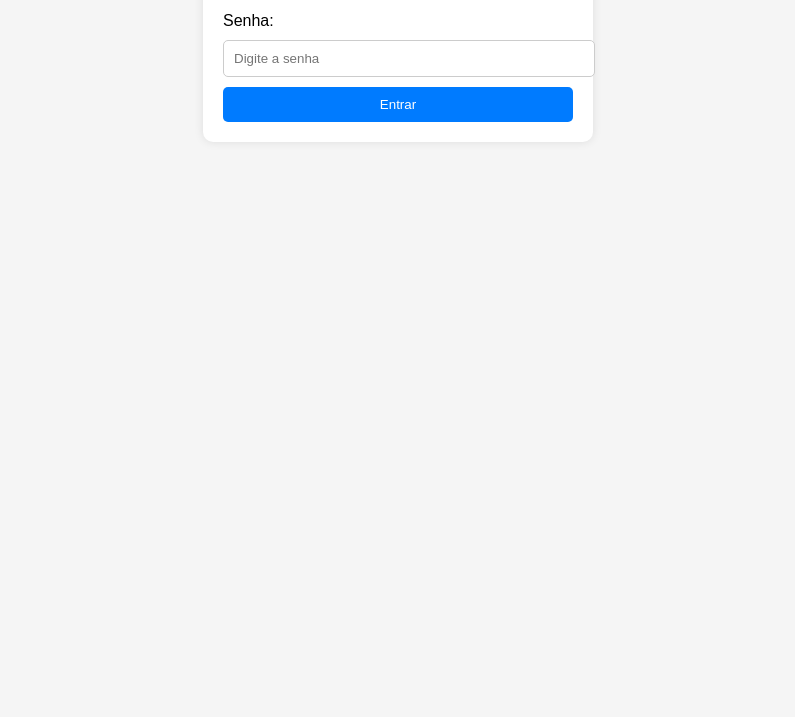
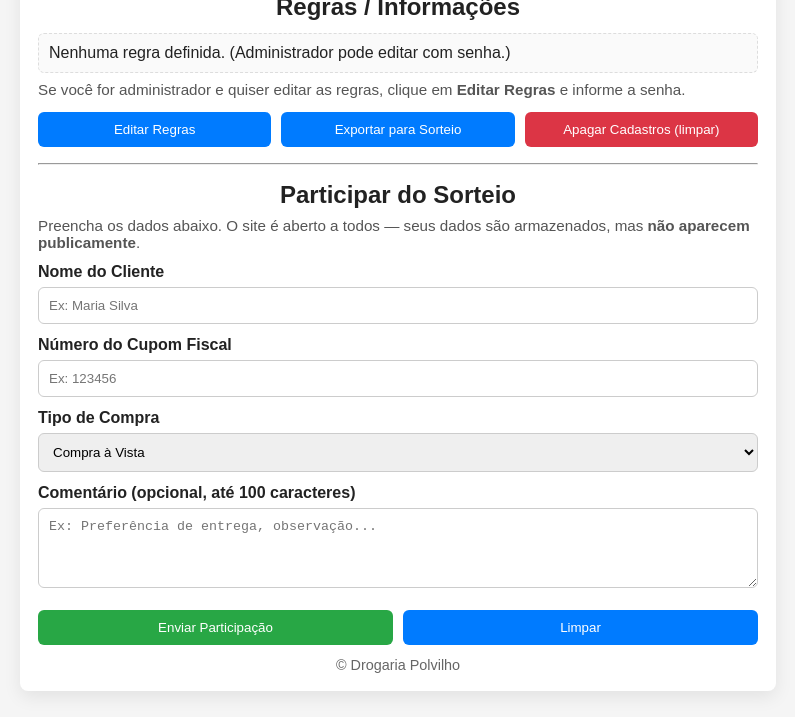
Before and after one commit to DrogariaPolvilho/sorteio-drogariapolvilho, a plain HTML site: page index.html in a window 1280 px wide. Shown: the part 104-821 px from the top of the page, without its empty margins (242-1037 px from the left). Before the commit the page ends 800 px from the top, so only its background shows below. Drawn offline with Linux system fonts and the light colour scheme.

Commit message:
Update index.html
Inclui campos novos melhorei o site

```diff
--- a/index.html
+++ b/index.html
@@ -1,131 +1,222 @@
 <!DOCTYPE html>
 <html lang="pt-BR">
 <head>
-  <meta charset="UTF-8" />
-  <meta name="viewport" content="width=device-width, initial-scale=1.0" />
-  <title>Sistema de Cupons</title>
+  <meta charset="utf-8" />
+  <meta name="viewport" content="width=device-width, initial-scale=1" />
+  <title>Sorteio Drogaria Polvilho</title>
   <style>
-    body { font-family: Arial, sans-serif; padding: 20px; background: #f5f5f5; }
-    h1 { text-align: center; }
-    .container { max-width: 500px; margin: 0 auto; background: #fff; padding: 20px; border-radius: 10px; box-shadow: 0 0 10px rgba(0,0,0,0.1); }
-    input, button, select { width: 100%; padding: 10px; margin-top: 10px; border-radius: 5px; border: 1px solid #ccc; }
-    button { background: #007bff; color: white; border: none; cursor: pointer; }
-    button:hover { background: #0056b3; }
-    .cupom-item { background: #e9e9e9; padding: 10px; margin-top: 5px; border-radius: 5px; }
-    #loginBox { max-width: 350px; margin: 0 auto; }
+    body { font-family: Arial, sans-serif; padding: 18px; background: #f5f5f5; color:#222 }
+    .container { max-width: 720px; margin: 0 auto; background:#fff; padding:18px; border-radius:8px; box-shadow:0 6px 18px rgba(0,0,0,0.08); }
+    h1,h2{ text-align:center; margin:8px 0; }
+    label{ display:block; margin-top:12px; font-weight:600; }
+    input[type="text"], input[type="number"], textarea, select, button {
+      width:100%; padding:10px; margin-top:6px; border-radius:6px; border:1px solid #ccc; box-sizing:border-box;
+    }
+    textarea { min-height:80px; resize:vertical; }
+    .row { display:flex; gap:10px; }
+    .row > * { flex:1; }
+    .small { max-width:160px; }
+    .actions { display:flex; gap:10px; margin-top:14px; }
+    .btn { background:#007bff; color:white; border:none; cursor:pointer; padding:10px 14px; border-radius:6px; }
+    .btn.secondary { background:#28a745; }
+    .btn.danger { background:#dc3545; }
+    .note { font-size:0.95rem; color:#555; margin-top:8px; }
+    .rules { background:#fafafa; border:1px dashed #ddd; padding:10px; border-radius:6px; margin-top:12px; }
+    .footer { text-align:center; font-size:0.9rem; color:#666; margin-top:12px; }
+    .hidden { display:none !important; }
   </style>
 </head>
 <body>
+  <div class="container">
+    <h1>Sorteio — Drogaria Polvilho</h1>
 
-  <!-- LOGIN -->
-  <div id="loginBox" class="container">
-    <h2>Login do Administrador</h2>
-    <label>Senha:</label>
-    <input type="password" id="senhaLogin" placeholder="Digite a senha" />
-    <button onclick="fazerLogin()">Entrar</button>
-  </div>
+    <h2>Regras / Informações</h2>
+    <div id="rulesDisplay" class="rules"></div>
+    <div class="note">Se você for administrador e quiser editar as regras, clique em <strong>Editar Regras</strong> e informe a senha.</div>
+    <div class="actions" style="margin-top:8px;">
+      <button class="btn" onclick="editarRegras()">Editar Regras</button>
+      <button class="btn" onclick="abrirExport()">Exportar para Sorteio</button>
+      <button class="btn danger" onclick="apagarDados()">Apagar Cadastros (limpar)</button>
+    </div>
 
-  <!-- SISTEMA -->
-  <div id="app" class="container" style="display:none;">
-    <h1>Cadastro de Cupons</h1>
+    <hr style="margin:16px 0">
 
-    <label>Nome do Cliente:</label>
-    <input type="text" id="nome" placeholder="Ex: Maria Silva" />
+    <h2>Participar do Sorteio</h2>
+    <div class="note">Preencha os dados abaixo. O site é aberto a todos — seus dados são armazenados, mas <strong>não aparecem publicamente</strong>.</div>
 
-    <label>Tipo de Cliente:</label>
+    <label for="nome">Nome do Cliente</label>
+    <input id="nome" type="text" placeholder="Ex: Maria Silva" maxlength="100" />
+
+    <label for="cupom">Número do Cupom Fiscal</label>
+    <input id="cupom" type="text" placeholder="Ex: 123456" maxlength="50" />
+
+    <label for="tipoCliente">Tipo de Compra</label>
     <select id="tipoCliente" onchange="mostrarEmpresa()">
-      <option value="avista">Cliente à Vista</option>
-      <option value="empresa">Cliente Empresa</option>
+      <option value="avista">Compra à Vista</option>
+      <option value="convenio">Compra Convênio</option>
     </select>
 
-    <div id="campoEmpresa" style="display:none;">
-      <label>Nome da Empresa:</label>
-      <input type="text" id="empresa" placeholder="Nome da empresa" />
+    <div id="campoEmpresa" class="hidden">
+      <label for="empresa">Nome da Empresa (convênio)</label>
+      <input id="empresa" type="text" placeholder="Nome da empresa" maxlength="120" />
     </div>
 
-    <label>Número do Cupom Fiscal:</label>
-    <input type="text" id="cupom" placeholder="Ex: 123456" />
+    <label for="comentario">Comentário (opcional, até 100 caracteres)</label>
+    <textarea id="comentario" maxlength="100" placeholder="Ex: Preferência de entrega, observação..."></textarea>
 
-    <button onclick="adicionarCupom()">Cadastrar Cupom</button>
+    <div style="display:flex; gap:10px; margin-top:12px;">
+      <button class="btn secondary" onclick="adicionarCupom()">Enviar Participação</button>
+      <button class="btn" onclick="limparFormulario()">Limpar</button>
+    </div>
 
-    <h2>Cupons Cadastrados</h2>
-    <div id="lista"></div>
+    <div id="mensagem" class="note" style="margin-top:10px;"></div>
 
-    <button onclick="exportar()" style="background: green; margin-top:20px;">Exportar para Sorteio</button>
+    <div class="footer">© Drogaria Polvilho</div>
   </div>
 
   <script>
-    const SENHA_CORRETA = "@Dp10092015@"; // altere aqui a senha
+    // SENHAS ADMIN
+    const EXPORT_PASSWORD = "@Dp1002015@";   // usada para exportar/apagar dados
+    const RULES_PASSWORD  = "@Dp10092015@";  // usada para editar o campo regras
 
-    let cupons = JSON.parse(localStorage.getItem('cupons')) || [];
+    // Chave no localStorage
+    const STORAGE_KEY = "sorteio_cupons_drogariapolvilho";
+    const STORAGE_RULES = "sorteio_regras_drogariapolvilho";
 
-    function fazerLogin() {
-      const senha = document.getElementById('senhaLogin').value;
-      if (senha === SENHA_CORRETA) {
-        document.getElementById('loginBox').style.display = 'none';
-        document.getElementById('app').style.display = 'block';
-      } else {
-        alert('Senha incorreta!');
-      }
+    // Carrega regras e exibe
+    function carregarRegras() {
+      const r = localStorage.getItem(STORAGE_RULES) || "Nenhuma regra definida. (Administrador pode editar com senha.)";
+      document.getElementById('rulesDisplay').textContent = r;
     }
 
+    // Mostrar/ocultar campo empresa
     function mostrarEmpresa() {
       const tipo = document.getElementById('tipoCliente').value;
-      document.getElementById('campoEmpresa').style.display = tipo === 'empresa' ? 'block' : 'none';
+      document.getElementById('campoEmpresa').classList.toggle('hidden', tipo !== 'convenio');
     }
 
-    function atualizarLista() {
-      const lista = document.getElementById('lista');
-      lista.innerHTML = '';
-      cupons.forEach(c => {
-        lista.innerHTML += `<div class='cupom-item'><strong>${c.cupom}</strong> - ${c.nome} (${c.tipo}${c.empresa ? ' - ' + c.empresa : ''})</div>`;
-      });
+    // limpar form
+    function limparFormulario() {
+      document.getElementById('nome').value = "";
+      document.getElementById('cupom').value = "";
+      document.getElementById('comentario').value = "";
+      document.getElementById('empresa').value = "";
+      document.getElementById('tipoCliente').value = "avista";
+      mostrarEmpresa();
+      document.getElementById('mensagem').textContent = "";
     }
 
+    // Adicionar cupom (aberto ao público)
     function adicionarCupom() {
       const nome = document.getElementById('nome').value.trim();
       const cupom = document.getElementById('cupom').value.trim();
       const tipo = document.getElementById('tipoCliente').value;
-      const empresa = document.getElementById('empresa').value.trim();
+      const empresa = (tipo === 'convenio') ? document.getElementById('empresa').value.trim() : "";
+      const comentario = document.getElementById('comentario').value.trim().slice(0,100);
 
       if (!nome || !cupom) {
-        alert('Preencha todos os campos obrigatórios.');
+        document.getElementById('mensagem').textContent = "Preencha nome e número do cupom.";
         return;
       }
 
-      if (tipo === 'empresa' && !empresa) {
-        alert('Informe o nome da empresa.');
+      // Carrega array existente
+      const data = JSON.parse(localStorage.getItem(STORAGE_KEY) || "[]");
+
+      // Verifica duplicata do cupom
+      if (data.some(d => d.cupom === cupom)) {
+        document.getElementById('mensagem').textContent = "Este número de cupom já foi cadastrado.";
         return;
       }
 
-      if (cupons.some(c => c.cupom === cupom)) {
-        alert('Este número de cupom já está cadastrado!');
+      // Criar registro com data/hora
+      const agora = new Date();
+      const registro = {
+        nome: nome,
+        cupom: cupom,
+        tipo: tipo,
+        empresa: empresa,
+        comentario: comentario,
+        data_inclusao: agora.toISOString() // armazena em ISO para consistência
+      };
+
+      data.push(registro);
+      localStorage.setItem(STORAGE_KEY, JSON.stringify(data));
+
+      limparFormulario();
+      document.getElementById('mensagem').textContent = "Participação cadastrada com sucesso. Boa sorte!";
+    }
+
+    // Exportar — protegido por senha
+    function abrirExport() {
+      const pwd = prompt("Informe a senha para exportar os dados:");
+      if (pwd !== EXPORT_PASSWORD) {
+        alert("Senha incorreta. Operação cancelada.");
+        return;
+      }
+      exportar();
+    }
+
+    function exportar() {
+      const data = JSON.parse(localStorage.getItem(STORAGE_KEY) || "[]");
+      if (!data.length) {
+        alert("Não há registros a exportar.");
         return;
       }
 
-      cupons.push({ nome, cupom, tipo, empresa: tipo === 'empresa' ? empresa : '' });
-      localStorage.setItem('cupons', JSON.stringify(cupons));
-      atualizarLista();
+      // Monta CSV com ; separador (cupom;nome;tipo;empresa;comentario;data)
+      const linhas = data.map(d => {
+        // Escapar ponto-e-vírgula e quebras nas strings simples
+        const safe = s => (s||"").toString().replace(/\n/g, " ").replace(/;/g, ",");
+        return `${safe(d.cupom)};${safe(d.nome)};${safe(d.tipo)};${safe(d.empresa)};${safe(d.comentario)};${safe(d.data_inclusao)}`;
+      });
+      const cabecalho = "cupom;nome;tipo;empresa;comentario;data_inclusao";
+      const texto = [cabecalho, ...linhas].join("\n");
 
-      document.getElementById('nome').value = '';
-      document.getElementById('cupom').value = '';
-      document.getElementById('empresa').value = '';
-      document.getElementById('tipoCliente').value = 'avista';
-      mostrarEmpresa();
+      const blob = new Blob([texto], { type: "text/plain;charset=utf-8" });
+      const url = URL.createObjectURL(blob);
+      const a = document.createElement('a');
+      a.href = url;
+      const hoje = new Date().toISOString().slice(0,19).replace(/[:T]/g, "-");
+      a.download = `cupons_sorteio_${hoje}.txt`;
+      document.body.appendChild(a);
+      a.click();
+      a.remove();
+      URL.revokeObjectURL(url);
     }
 
-    function exportar() {
-      const texto = cupons.map(c => `${c.cupom};${c.nome};${c.tipo};${c.empresa}`).join('\n');
-      const blob = new Blob([texto], { type: 'text/plain' });
-      const url = URL.createObjectURL(blob);
-
-      const a = document.createElement('a');
-      a.href = url;
-      a.download = 'cupons_sorteio.txt';
-      a.click();
+    // Apagar dados — protegido
+    function apagarDados() {
+      const pwd = prompt("Informe a senha para apagar todos os cadastros:");
+      if (pwd !== EXPORT_PASSWORD) {
+        alert("Senha incorreta. Operação cancelada.");
+        return;
+      }
+      if (!confirm("Tem certeza que deseja apagar todos os cadastros? Esta ação não pode ser desfeita.")) return;
+      localStorage.removeItem(STORAGE_KEY);
+      alert("Todos os cadastros foram apagados.");
     }
 
-    atualizarLista();
+    // Editar regras (pede senha RULES_PASSWORD)
+    function editarRegras() {
+      const pwd = prompt("Informe a senha para editar as regras:");
+      if (pwd !== RULES_PASSWORD) {
+        alert("Senha incorreta. Operação cancelada.");
+        return;
+      }
+      const atual = localStorage.getItem(STORAGE_RULES) || "";
+      const novo = prompt("Digite as novas regras / informações (visíveis ao público):", atual);
+      if (novo === null) return; // cancelou
+      localStorage.setItem(STORAGE_RULES, novo);
+      carregarRegras();
+      alert("Regras atualizadas.");
+    }
+
+    // Inicialização
+    (function init(){
+      carregarRegras();
+      mostrarEmpresa();
+      // Garantir que o site não mostra lista pública (intencional)
+    })();
   </script>
 </body>
 </html>
```
